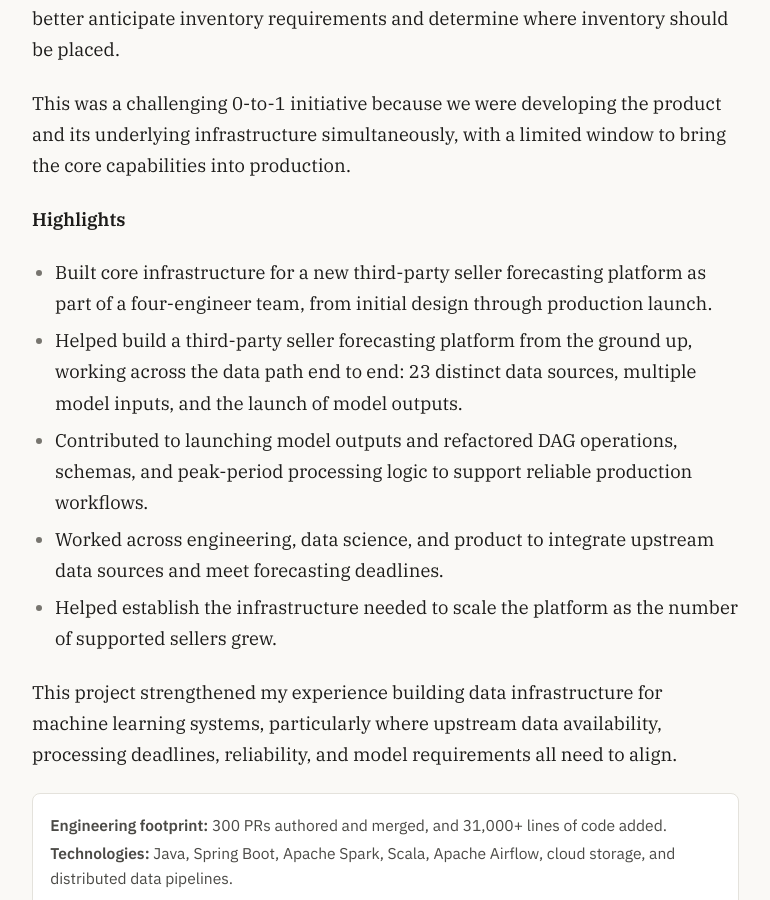
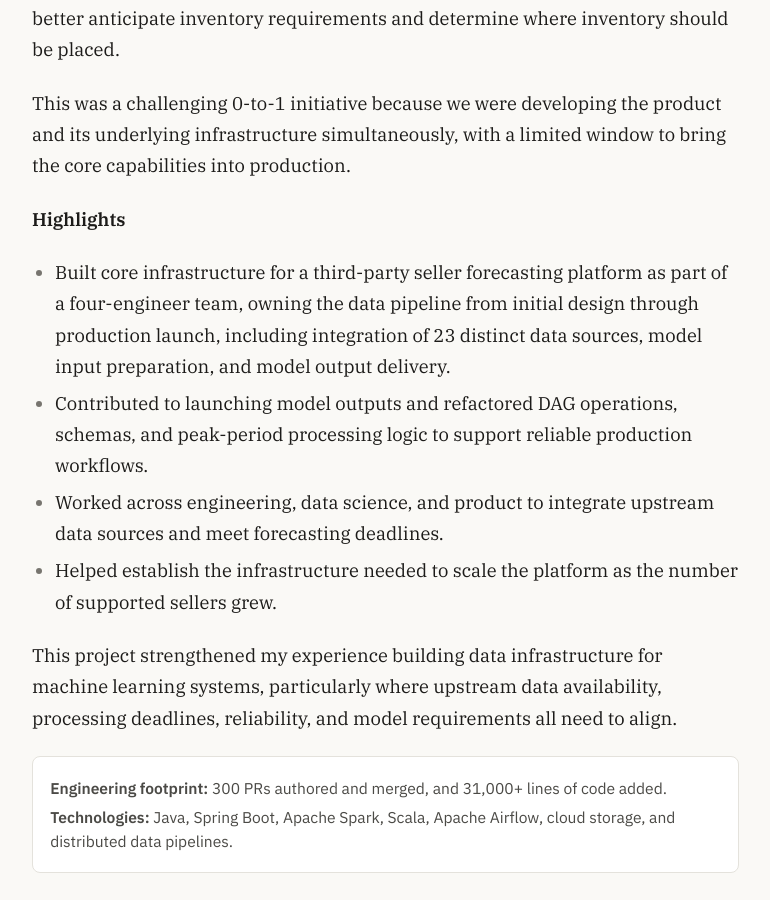
Before and after one commit to NAYCal/NAYCal.github.io, a Jekyll site: the page built from _posts/2026-10-12-reflecting-on-2-5-years-at-walmart-global-tech.md, in a window 1280 px wide and 900 px high, scrolled down 3640 px. Shown: the whole window, without its empty margins (247-1017 px from the left). Built offline with Jekyll 4.4.1, drawn with Linux system fonts in a browser that asks for light colours.

Commit message:
Update 2026-10-12-reflecting-on-2-5-years-at-walmart-global-tech.md

```diff
--- a/_posts/2026-10-12-reflecting-on-2-5-years-at-walmart-global-tech.md
+++ b/_posts/2026-10-12-reflecting-on-2-5-years-at-walmart-global-tech.md
@@ -76,8 +76,7 @@ This was a challenging 0-to-1 initiative because we were developing the product
 
 **Highlights**
 
-- Built core infrastructure for a new third-party seller forecasting platform as part of a four-engineer team, from initial design through production launch.
-- Helped build a third-party seller forecasting platform from the ground up, working across the data path end to end: 23 distinct data sources, multiple model inputs, and the launch of model outputs.
+- Built core infrastructure for a third-party seller forecasting platform as part of a four-engineer team, owning the data pipeline from initial design through production launch, including integration of 23 distinct data sources, model input preparation, and model output delivery.
 - Contributed to launching model outputs and refactored DAG operations, schemas, and peak-period processing logic to support reliable production workflows.
 - Worked across engineering, data science, and product to integrate upstream data sources and meet forecasting deadlines.
 - Helped establish the infrastructure needed to scale the platform as the number of supported sellers grew.
```
